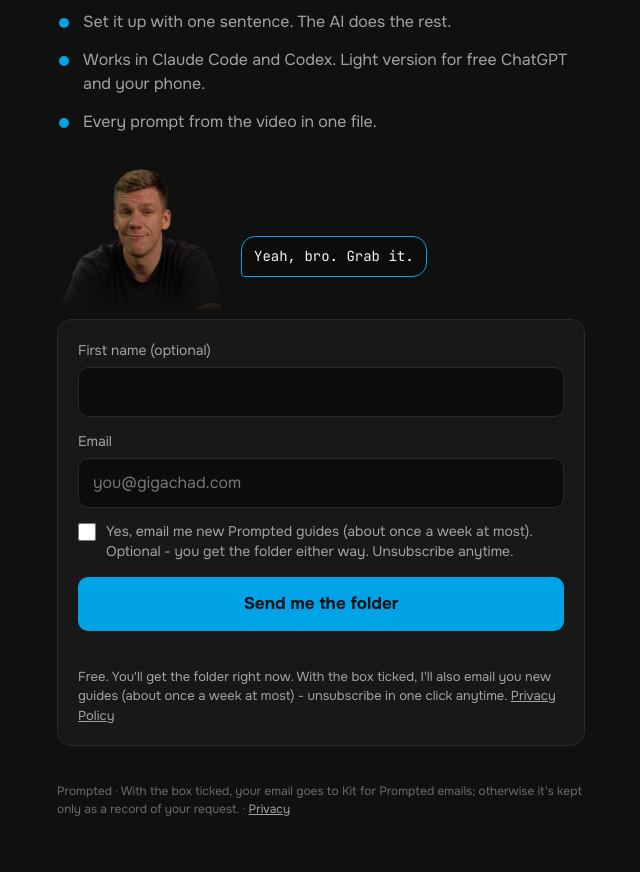
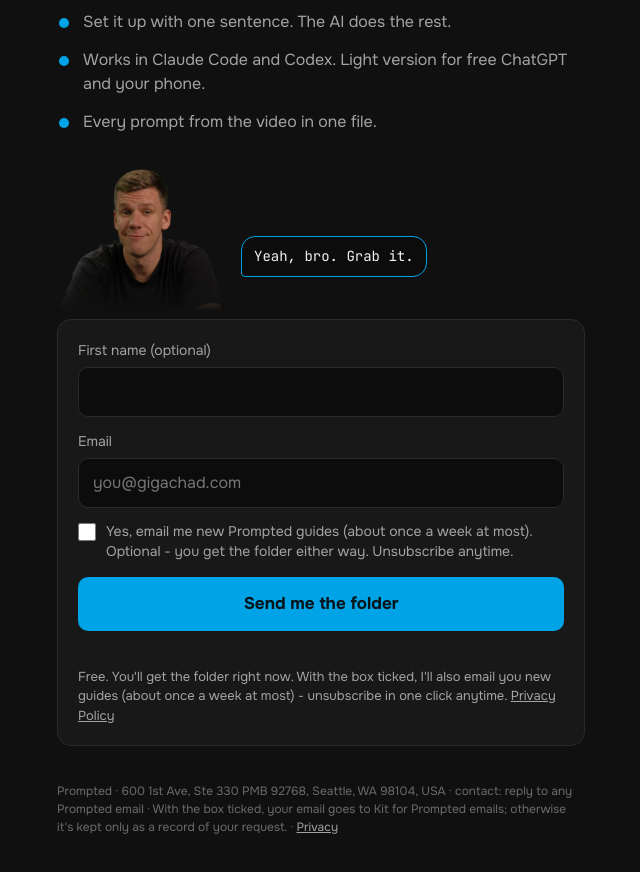
Before and after one commit to nikitagrishunin/prompted, a plain HTML site: page second-brain-starter/index.html in a window 1280 px wide. Shown: the part 244-1116 px from the top of the page, without its empty margins (319-959 px from the left). Drawn offline with Linux system fonts and the light colour scheme.

Commit message:
Publish second-brain-starter
Co-Authored-By: Claude Opus 5.5 <noreply@anthropic.com>

```diff
--- a/second-brain-starter/index.html
+++ b/second-brain-starter/index.html
@@ -92,7 +92,7 @@
     <p class="small">Answer the questions by voice, then say &quot;wrap up&quot; at the end of every session. Every prompt from the video is in PROMPTS.md inside the folder.</p>
   </section>
 
-  <footer>Prompted · With the box ticked, your email goes to Kit for Prompted emails; otherwise it's kept only as a record of your request. · <a href="../privacy/">Privacy</a></footer>
+  <footer>Prompted · 600 1st Ave, Ste 330 PMB 92768, Seattle, WA 98104, USA · contact: reply to any Prompted email · With the box ticked, your email goes to Kit for Prompted emails; otherwise it's kept only as a record of your request. · <a href="../privacy/">Privacy</a></footer>
 </main>
 <script>
 (function () {
```
Also changed, not shown: privacy/index.html (+1 -0 lines).
